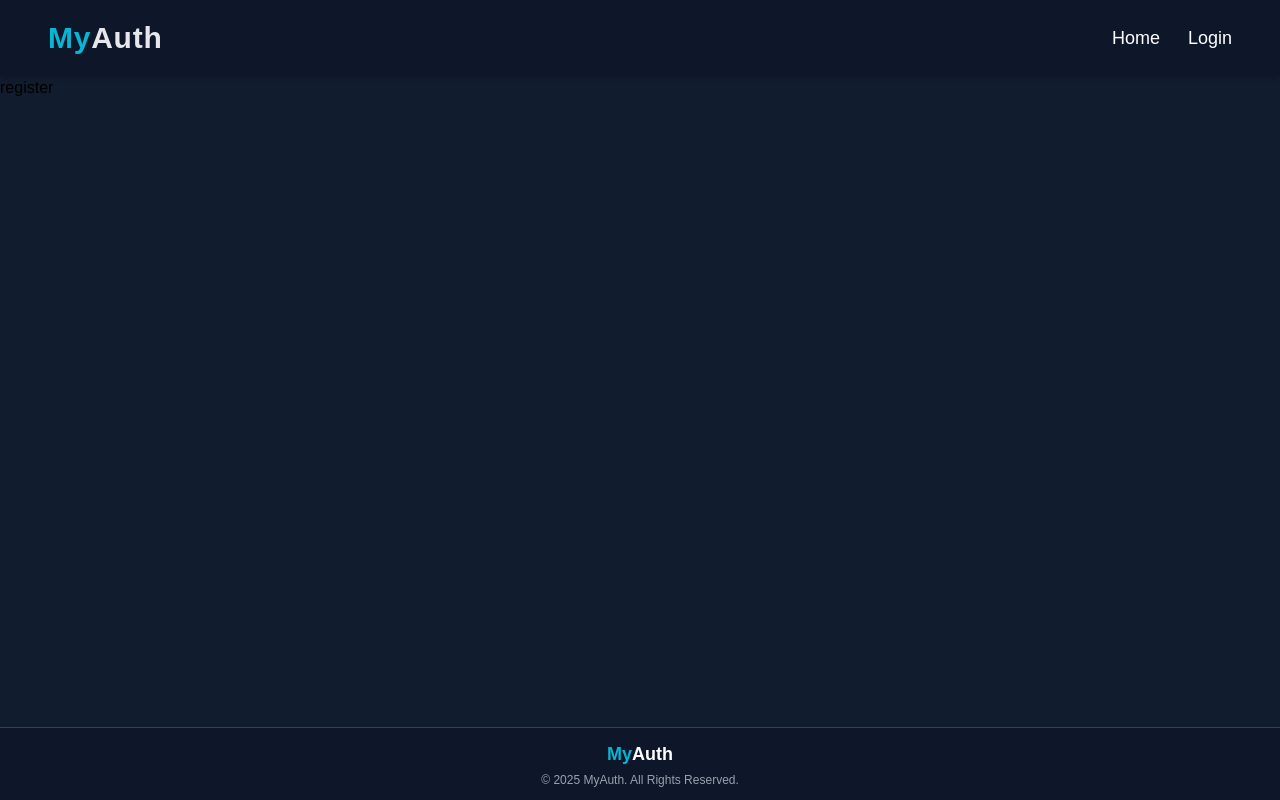
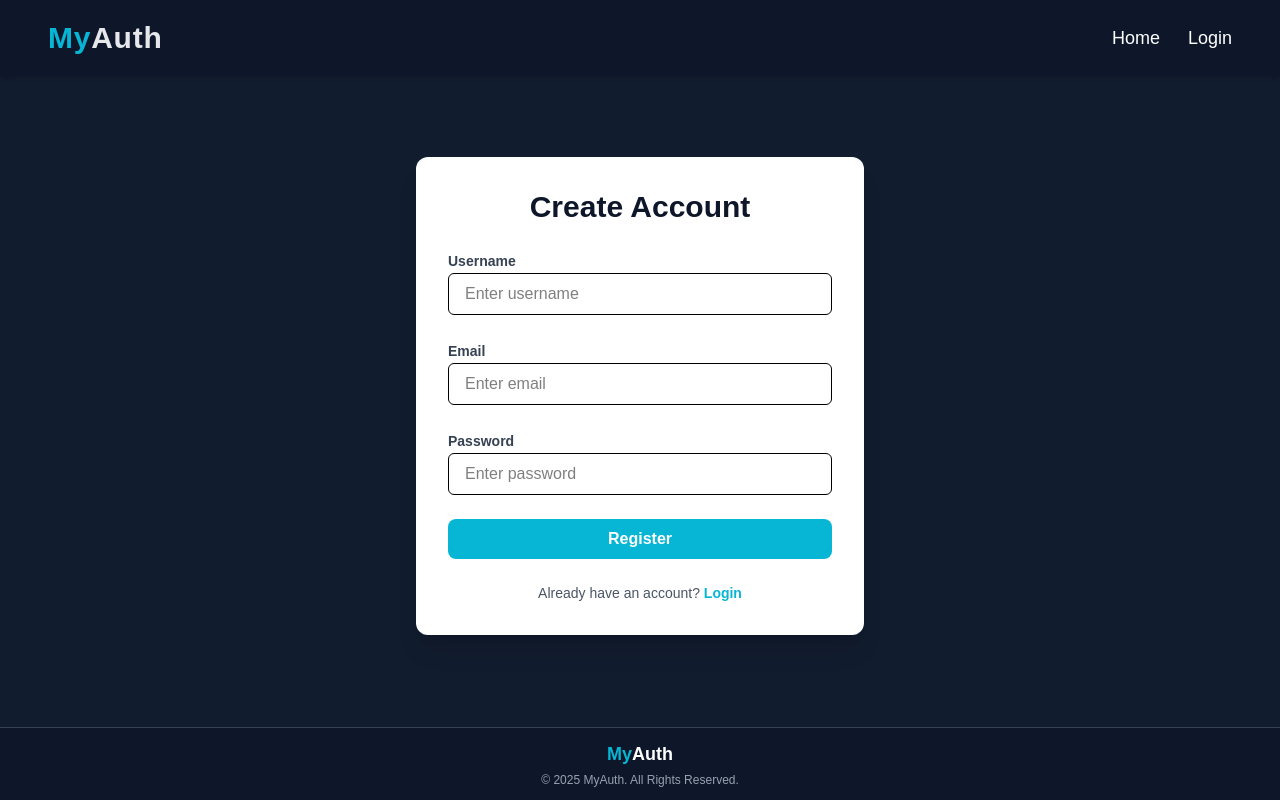
Before and after one commit to santu7212/Authantication, a React (Vite) app in the folder client/: page /register in a window 1280 px wide. Built offline with nearby package versions, Linux system fonts and the light colour scheme.

Commit message:
craete register page and style it

```diff
--- a/client/src/App.jsx
+++ b/client/src/App.jsx
@@ -15,6 +15,7 @@ const router = createBrowserRouter([
     children: [
       { path: "/", element: <Home /> },
       {path:"/register",element:<Register/>},
+      {path:"/register",element:<Register/>},
       { path: "/login", element: <Login /> },
       { path: "/reset-password", element: <ResetPassword /> },
       { path: "/verify-email", element: <VerifyEmail /> },
--- a/client/src/components/HeroSection.jsx
+++ b/client/src/components/HeroSection.jsx
@@ -1,4 +1,9 @@
+import { useNavigate } from "react-router-dom";
+
+
+
  const HeroSection = () => {
+    const navigate=useNavigate()
   return (
     <section className="bg-[#111C2E] text-white min-h-[80vh] flex items-center">
       <div className="max-w-7xl mx-auto px-6 lg:px-12 grid grid-cols-1 md:grid-cols-2 gap-12 items-center">
@@ -17,8 +22,8 @@
           </p>
 
           <div className="flex justify-center md:justify-start">
-            <button className="bg-[#06B6D4] hover:bg-[#0894aa] text-white font-semibold px-6 py-3 rounded-md transition">
-              Get Started →
+            <button onClick={()=>navigate("/register")} className="bg-[#06B6D4] hover:bg-[#0894aa] text-white font-semibold px-6 py-3 rounded-md transition">
+              Create Account →
             </button>
           </div>
         </div>
--- a/client/src/pages/Login.jsx
+++ b/client/src/pages/Login.jsx
@@ -1,10 +1,11 @@
  import React from "react";
+import { NavLink } from "react-router-dom";
 
 const Login = () => {
   return (
     <div className="min-h-[calc(100vh-140px)] bg-[#111C2E] flex justify-center items-center px-4">
 
-      <form className="w-full max-w-sm bg-white p-6 rounded-xl shadow-xl flex flex-col gap-5 animate-fadein">
+      <form className="w-full max-w-sm bg-white p-6 rounded-xl shadow-xl flex flex-col gap-5">
 
         {/* Heading */}
         <h2 className="text-2xl font-bold text-center text-[#06B6D4]">
@@ -43,12 +44,12 @@ const Login = () => {
 
         {/* Forgot Password */}
         <div className="text-right">
-          <a
-            href="#"
+          <NavLink
+            to="/forgot-password"
             className="text-sm text-[#06B6D4] hover:underline"
           >
             Forgot password?
-          </a>
+          </NavLink>
         </div>
 
         {/* Submit Button */}
@@ -63,9 +64,12 @@ const Login = () => {
         {/* Signup Link */}
         <p className="text-center text-sm text-gray-600">
           Don't have an account?{" "}
-          <a href="#" className="text-[#06B6D4] font-semibold hover:underline">
+          <NavLink
+            to="/register"
+            className="text-[#06B6D4] font-semibold hover:underline"
+          >
             Sign up
-          </a>
+          </NavLink>
         </p>
 
       </form>
--- a/client/src/pages/Register.jsx
+++ b/client/src/pages/Register.jsx
@@ -1,11 +1,70 @@
-import React from 'react'
+ import React from "react";
+import { NavLink } from "react-router-dom";
 
 const Register = () => {
   return (
-    <div>
-      register
+    <div className="min-h-[80vh] bg-[#111C2E] flex items-center justify-center px-4">
+      <form className="bg-white w-full max-w-md rounded-xl shadow-xl p-8 space-y-6">
+
+        {/* Heading */}
+        <h2 className="text-3xl font-bold text-center text-[#0E172A]">
+          Create Account
+        </h2>
+
+        {/* Username */}
+        <div className="space-y-1">
+          <label className="text-sm font-semibold text-gray-700">Username</label>
+          <input
+            type="text"
+            placeholder="Enter username"
+            required
+            className="w-full px-4 py-2 border rounded-md outline-none focus:ring-2 focus:ring-[#06B6D4] focus:border-[#06B6D4]"
+          />
+        </div>
+
+        {/* Email */}
+        <div className="space-y-1">
+          <label className="text-sm font-semibold text-gray-700">Email</label>
+          <input
+            type="email"
+            placeholder="Enter email"
+            required
+            className="w-full px-4 py-2 border rounded-md outline-none focus:ring-2 focus:ring-[#06B6D4] focus:border-[#06B6D4]"
+          />
+        </div>
+
+        {/* Password */}
+        <div className="space-y-1">
+          <label className="text-sm font-semibold text-gray-700">Password</label>
+          <input
+            type="password"
+            placeholder="Enter password"
+            required
+            className="w-full px-4 py-2 border rounded-md outline-none focus:ring-2 focus:ring-[#06B6D4] focus:border-[#06B6D4]"
+          />
+        </div>
+
+        {/* Submit Button */}
+        <button
+          type="submit"
+          className="w-full bg-[#06B6D4] hover:bg-[#0795ad] transition text-white font-semibold py-2 rounded-lg"
+        >
+          Register
+        </button>
+
+        {/* Already Have an Account */}
+        <p className="text-center text-sm text-gray-600">
+          Already have an account?{" "}
+          <NavLink
+            to="/login"
+            className="text-[#06B6D4] font-semibold hover:underline"
+          >
+            Login
+          </NavLink>
+        </p>
+      </form>
     </div>
-  )
-}
+  );
+};
 
-export default Register
+export default Register;
```
